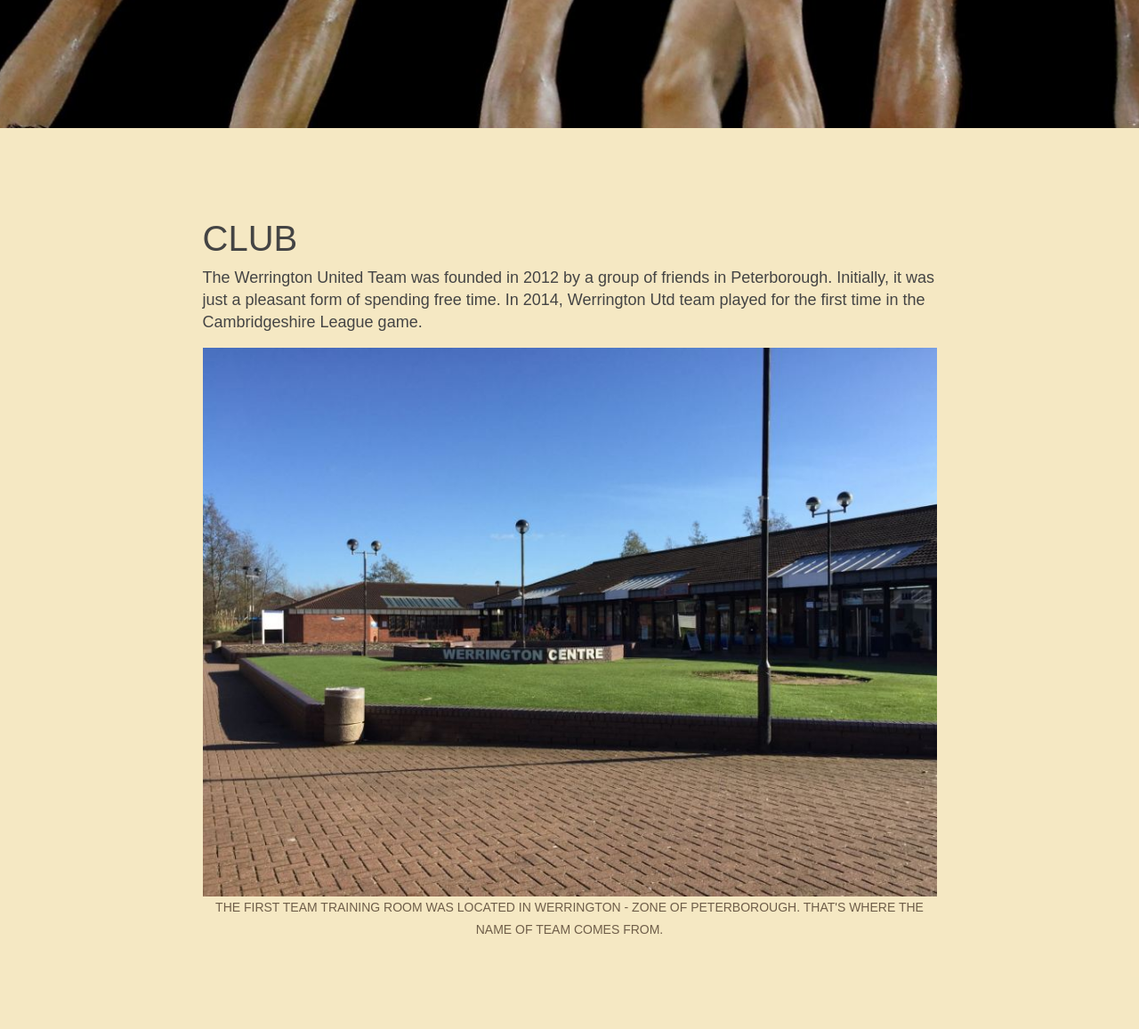
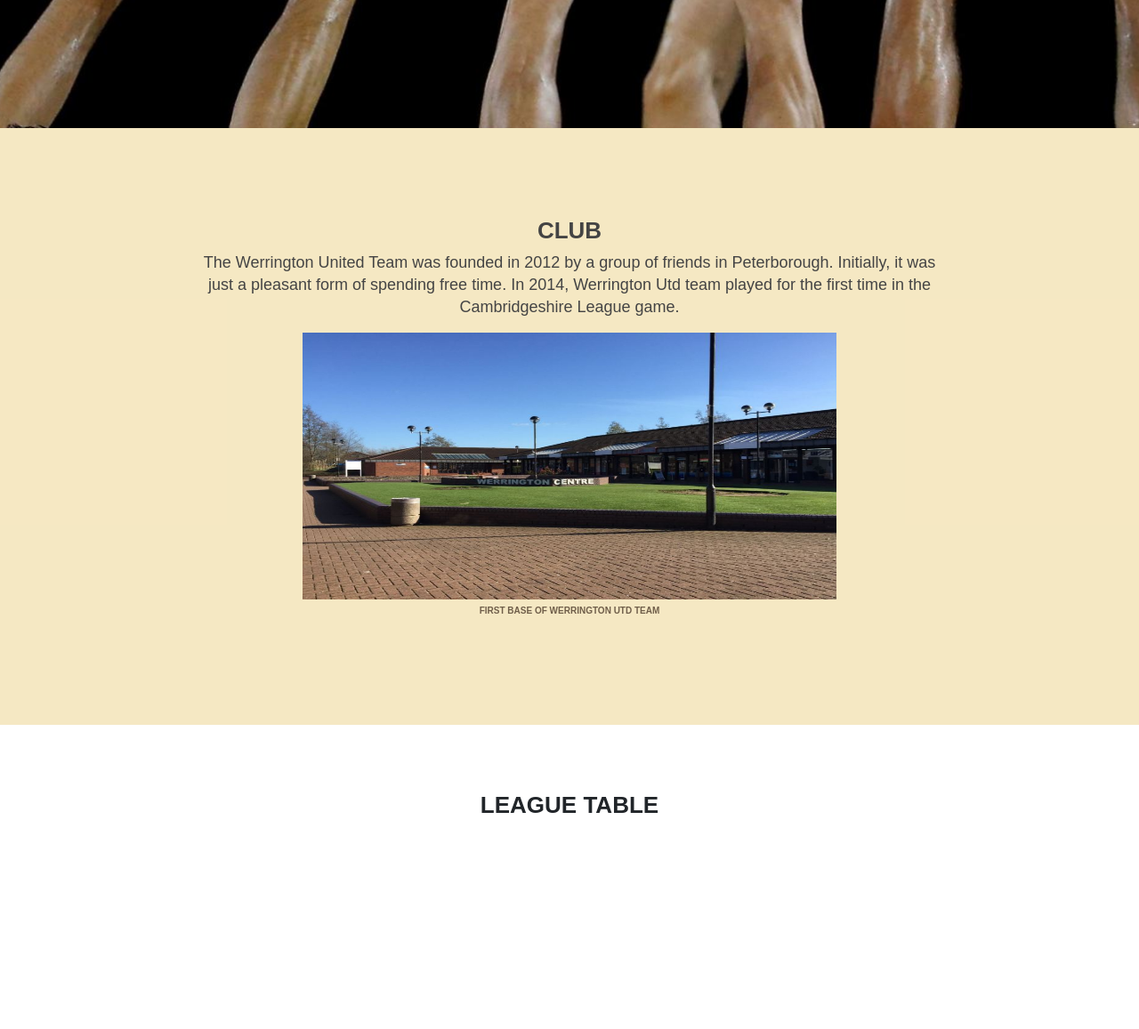
Before and after one commit to mariusz-tekiel/web-werrington-utd, a PHP site: page /index.php in a window 1280 px wide. Shown: the part 681-1838 px from the top of the page at 89% size. Run offline with PHP 8.4, Linux system fonts and the light colour scheme; data that the repository does not hold is empty; some libraries are stand-ins or nearby versions.

Commit message:
wycentrowanie zdjecia

```diff
--- a/css/main.css
+++ b/css/main.css
@@ -7,7 +7,11 @@ body {
   margin: 0;
   padding: 0;
 }
-
+h1 {
+  text-align: center;
+  font-size: 26px;
+  font-weight: bold;
+}
 .sp {
   color: #dac341;
   text-shadow: 1px 1px 1px #000000;
@@ -625,3 +629,14 @@ th {
 .table tbody tr:nth-child(even) td {
   background-color: #f7f7c7;
 }
+.img-fluid {
+  height: 300px;
+  width: 600px;
+}
+.about .row {
+  text-align: center;
+}
+figcaption {
+  font-size: 10px;
+  font-weight: bold;
+}
--- a/index.php
+++ b/index.php
@@ -152,11 +152,11 @@
                   just a pleasant
                   form of spending free time. In 2014, Werrington Utd team played for the first time in the Cambridgeshire
                   League game.</p>
-                  <figcaption>
-                    <img src="/img/club-sec/werrington-centre.jpg" class="img-fluid" alt="Responsive-image">
-                    <figcaption>The first team training room was located in Werrington - zone of Peterborough. That's where the name of team comes from.</figcaption>
+                  <figure>
+                    <img src="img/club-sec/werrington-centre.jpg" class="img-fluid" alt="Responsive-image">
+                   <figcaption>First base of Werrington Utd Team</figcaption>
+                  </figure>
 
-                  </figcaption>
            </div>
         </div>
       </div>
@@ -373,7 +373,7 @@
       });
       marker.setMap(map);
     }
-    //iuu
+
   </script>
 
   <script src="https://maps.googleapis.com/maps/api/js?key=AIzaSyDp5-_DaBgWKUbg34oVgi4QSIKXJ5YC_aI&callback=myMap"></script>
```
